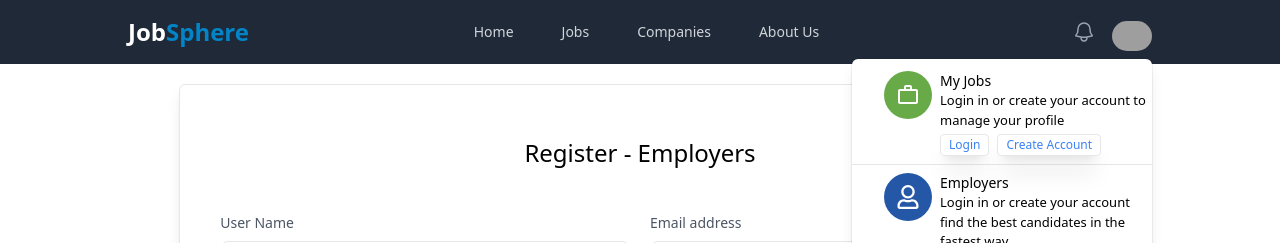
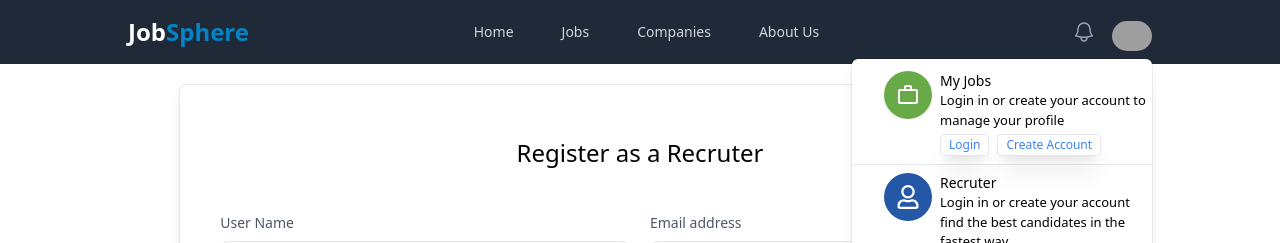
Before and after one commit to HunterMahmud/JobSphere, a Next.js app: page /register-recruter in a window 1280 px wide. Both pictures are taken after a click on the button "Open user menu". Shown: the top 243 px of the page. Built offline with nearby package versions, Linux system fonts and the light colour scheme; grey boxes are pictures that could not be loaded.

Commit message:
update: register page

```diff
--- a/src/app/(authentication)/register-recruter/page.jsx
+++ b/src/app/(authentication)/register-recruter/page.jsx
@@ -280,7 +280,7 @@ const RegisterRecruter = () => {
     <div className='flex justify-center items-center'>
       <div className='flex flex-col p-3 rounded-md sm:p-10 bg-white  text-black shadow-lg border my-5 w-full lg:w-[90%]'>
         <div className='mb-8 text-center'>
-          <h1 className='my-3 text-2xl font-medium'>Register - Employers</h1>
+          <h1 className='my-3 text-2xl font-medium'>Register as a Recruter</h1>
         </div>
         <form
           onSubmit={handleSubmit(handleRegister)}
--- a/src/components/shared/Navbar.jsx
+++ b/src/components/shared/Navbar.jsx
@@ -134,14 +134,14 @@ const Navbar = () => {
                           </p>
                           <div className="flex gap-2 mt-1">
                             <a href={"/login"} className="border text-xs text-blue-500 shadow-xl px-2 py-[2px] rounded">Login</a>
-                            <a href={"/user-register"} className="border text-xs text-blue-500 shadow-xl px-2 py-[2px] rounded">Create Account</a>
+                            <a href={"/register-user"} className="border text-xs text-blue-500 shadow-xl px-2 py-[2px] rounded">Create Account</a>
                           </div>
                         </div>
                       </div>
                     </MenuItem>
                     {/* Divider */}
                     <div className="border-t border-gray-200"></div>
-                    {/* Employers */}
+                    {/* Recruter */}
                     <MenuItem>
                       <div className="flex gap-2 py-2">
                         <div className="w-[80px] flex justify-end">
@@ -150,13 +150,13 @@ const Navbar = () => {
                           </div>
                         </div>
                         <div className="flex-1">
-                          <h1 className="text-sm font-medium">Employers</h1>
+                          <h1 className="text-sm font-medium">Recruter</h1>
                           <p className="text-[13px]">
                             Login in or create your account find the best candidates in the fastest way
                           </p>
                           <div className="flex gap-2 mt-1">
                             <a href={"/login"} className="border text-xs text-blue-500 shadow-xl px-2 py-[2px] rounded">Login</a>
-                            <a href={"/employers-register"} className="border text-xs text-blue-500 shadow-xl px-2 py-[2px] rounded">Create Account</a>
+                            <a href={"/register-recruter"} className="border text-xs text-blue-500 shadow-xl px-2 py-[2px] rounded">Create Account</a>
                           </div>
                         </div>
                       </div>
```
